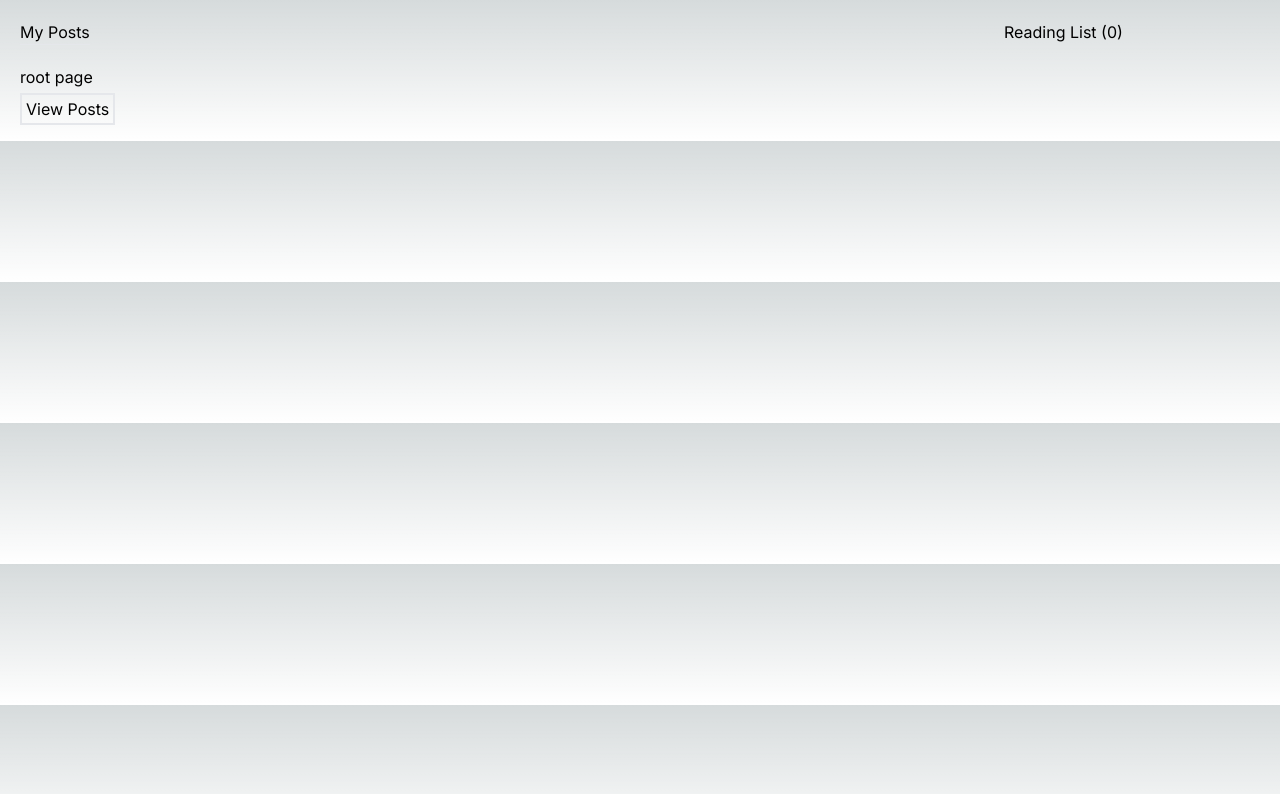
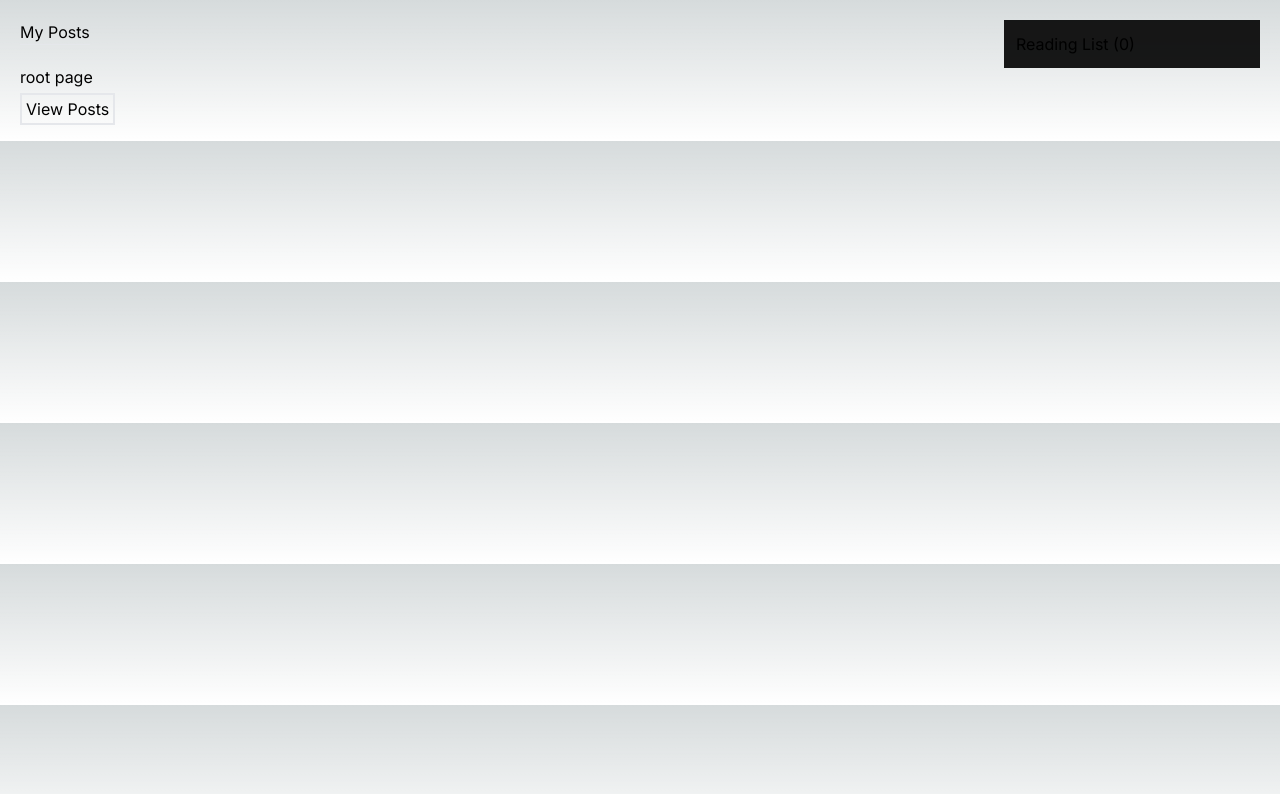
Before and after one commit to ralf-boltshauser/next-guide, a Next.js app: page / in a window 1280 px wide. Shown: the top 794 px of the page. Built offline with nearby package versions, Linux system fonts and the light colour scheme.

Commit message:
explain things in more detail

```diff
--- a/src/app/components/navbar.tsx
+++ b/src/app/components/navbar.tsx
@@ -10,7 +10,7 @@ export default function Navbar() {
       <Link href="/">
         <h1 className="border-b mb-5">My Posts</h1>
       </Link>
-      <div className="absolute top-5 right-5 w-64">
+      <div className="absolute bg-black/90 p-3 top-5 right-5 w-64">
         <span>Reading List ({readingList.length})</span>
         <ul>
           {readingList.map((title, index) => (
```
Also changed, not shown: 1 other file (tests, documents, lock files or other folders).
